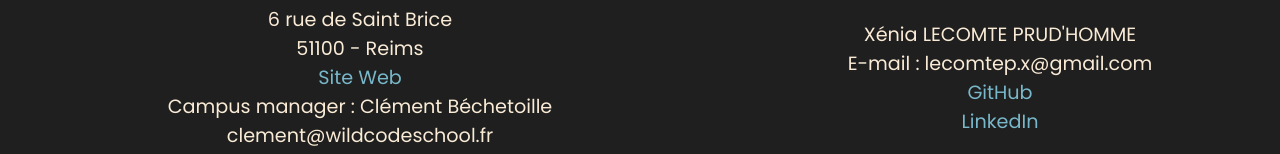
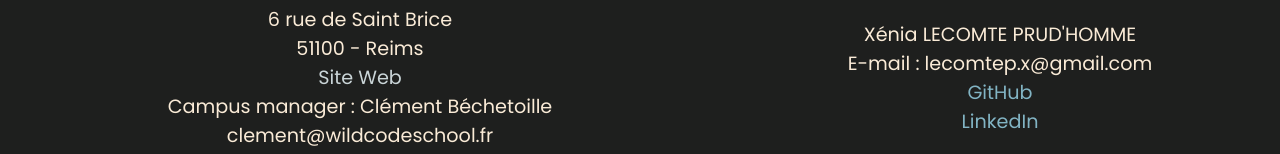
Before and after one commit to XeniaR1S/WildCircus, a React (Create React App) app in the folder wildcircus/: page /contact in a window 1280 px wide. In both pictures the pointer is over the link "Site Web". Shown: the part 292-446 px from the top of the page. Built offline with nearby package versions, Linux system fonts and the light colour scheme.

Commit message:
Finish style for now

```diff
--- a/wildcircus/src/App.css
+++ b/wildcircus/src/App.css
@@ -23,9 +23,13 @@
 
 .content-contact a {
   text-decoration: none;
-  color: rgb(121, 183, 202)
+  color: rgb(130, 180, 196)
 }
 
+.content-contact a:hover {
+  text-decoration: none;
+  color: rgb(202, 213, 216)
+}
 
 .contact {
   display: flex;
```
